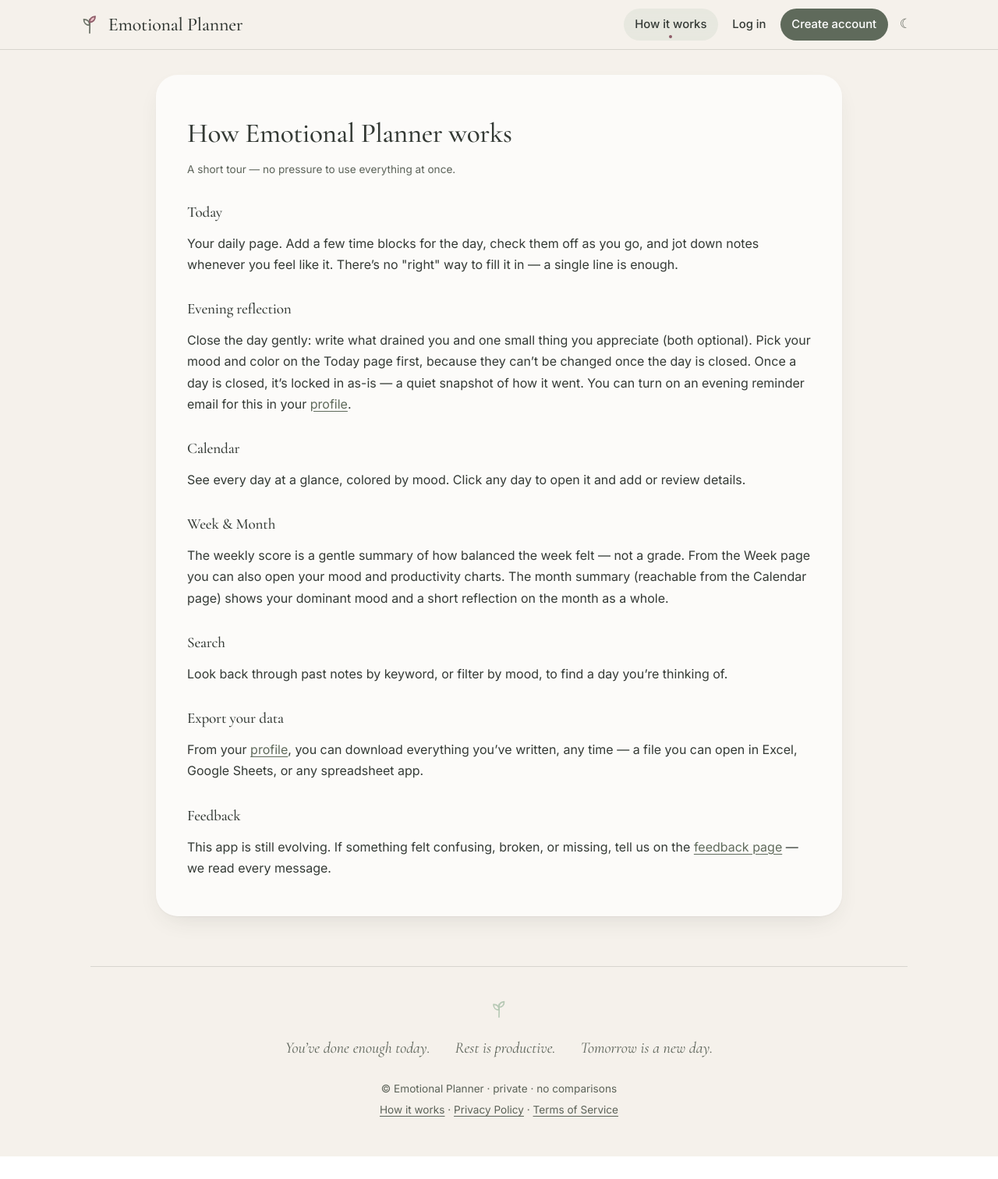
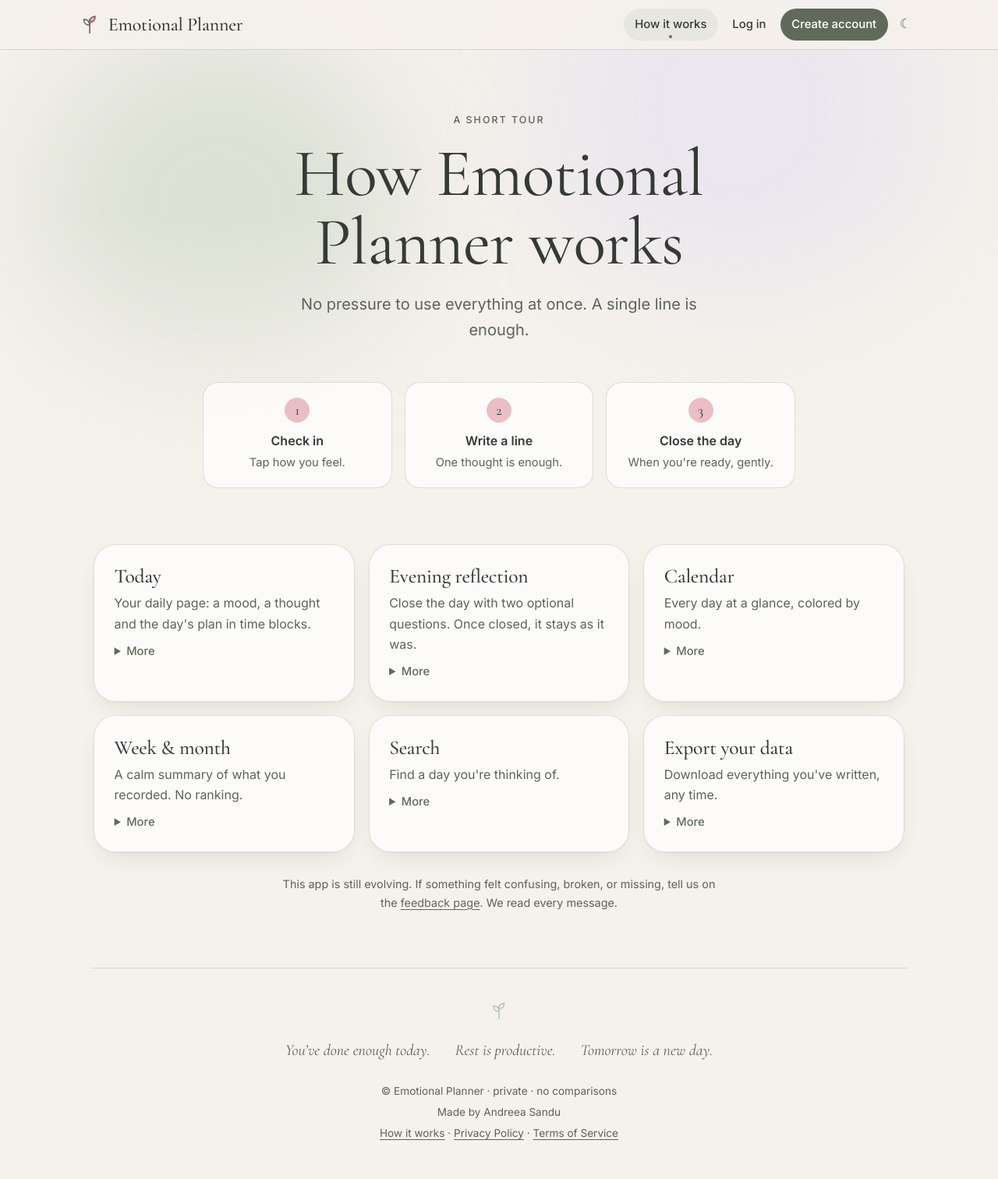
Before and after one commit to SanduAndreea22/day_planner, a Django app: page /how-it-works/ in a window 1280 px wide. Shown: the whole page at 78% size. Before the commit the page ends 1483 px from the top, so only its background shows below. Run offline with Django 5.2, Linux system fonts and the light colour scheme; parts of the project's set-up code (start-up, migrations or seed data) failed here and were passed over.

Commit message:
Landing: real app screenshot, privacy facts band; scannable How it works; author in footer
Co-Authored-By: Claude Sonnet 5.5 <noreply@anthropic.com>
Claude-Session: https://claude.ai/code/session_01Gn5nm8yv1rYHLehgJpr9be

```diff
--- a/planner/static/planner/home.css
+++ b/planner/static/planner/home.css
@@ -145,3 +145,27 @@ body.dark .peek-tile.is-picked { outline-color: var(--ivory); }
 @media (max-width: 720px) { .peek-tile { flex-direction: row; justify-content: flex-start; gap: 1rem; padding: 0.9rem 1.1rem; } .peek-tile .mood-glyph { width: 32px; height: 32px; } }
 .audience { max-width: 34rem; margin: 1.2rem auto 0; font-family: var(--font-serif); font-style: italic; font-size: 1.25rem; line-height: 1.35; color: var(--heading); }
 .cta-note { max-width: 36rem; margin-left: auto; margin-right: auto; }
+
+/* ---------- Guide ---------- */
+.rhythm { list-style: none; display: grid; grid-template-columns: repeat(3, 1fr); gap: 1rem; max-width: 760px; margin: 0 auto; padding: 0; }
+.rhythm li { display: flex; flex-direction: column; align-items: center; gap: 0.2rem; text-align: center; padding: 1.2rem 0.8rem; border-radius: 20px; background: var(--bg-card); border: 1px solid var(--border); }
+.rhythm li span:last-child { color: var(--text-muted); font-size: 0.92rem; }
+.rhythm-num { width: 2rem; height: 2rem; border-radius: 50%; display: grid; place-items: center; background: var(--rose); color: #343A35; font-family: var(--font-serif); font-size: 1.15rem; margin-bottom: 0.4rem; }
+.guide-grid { display: grid; grid-template-columns: repeat(auto-fit, minmax(290px, 1fr)); gap: 1.1rem; }
+.guide-card { padding: 1.6rem; }
+.guide-card h2 { font-size: 1.6rem; margin: 0 0 0.4rem; }
+.guide-card p { margin: 0 0 0.6rem; color: var(--text-muted); }
+.guide-card details { margin-top: 0.4rem; }
+.guide-card summary { cursor: pointer; color: var(--primary); font-weight: 500; font-size: 0.92rem; }
+.guide-card details p { margin-top: 0.6rem; color: var(--text-main); }
+@media (max-width: 560px) { .rhythm { grid-template-columns: 1fr; } }
+
+/* ---------- Trust band + screenshot (landing) ---------- */
+.trust { display: grid; grid-template-columns: repeat(3, 1fr); gap: 1rem; max-width: 900px; margin: 0 auto; }
+.trust-item { text-align: center; padding: 1.2rem 1rem; border-radius: 20px; background: var(--bg-card); border: 1px solid var(--border); }
+.trust-item strong { display: block; font-family: var(--font-serif); font-size: 1.25rem; font-weight: 500; margin-bottom: 0.2rem; color: var(--heading); }
+.trust-item span { color: var(--text-muted); font-size: 0.9rem; }
+.trust-links { text-align: center; margin-top: 1rem; font-size: 0.92rem; }
+.shot { max-width: 560px; margin: 0 auto; padding: 0.6rem; overflow: hidden; }
+.shot img { display: block; width: 100%; height: auto; border-radius: 20px; }
+@media (max-width: 640px) { .trust { grid-template-columns: 1fr; } }
--- a/planner/templates/base.html
+++ b/planner/templates/base.html
@@ -128,6 +128,7 @@
         </div>
         {% endblock %}
         <div class="footer-meta muted">© Emotional Planner · private · no comparisons</div>
+        <div class="footer-meta muted">Made by Andreea Sandu</div>
         <div class="footer-meta muted">
             <a href="{% url 'guide' %}">How it works</a> · {% if user.is_authenticated %}<a href="{% url 'feedback' %}">Feedback</a> · {% endif %}<a href="{% url 'privacy_policy' %}">Privacy Policy</a> · <a href="{% url 'terms' %}">Terms of Service</a>
         </div>
--- a/planner/templates/planner/guide.html
+++ b/planner/templates/planner/guide.html
@@ -1,50 +1,62 @@
 {% extends "base.html" %}
+{% load static %}
 
-{% block title %}How it works · Emotional Planner{% endblock %}
+{% block title %}How it works{% endblock %}
+
+{% block extra_head %}<link rel="stylesheet" href="{% static 'planner/home.css' %}">{% endblock %}
 
 {% block content %}
-<div class="legal-card">
-    <h1 class="title-gradient">How Emotional Planner works</h1>
-    <p class="updated-date">A short tour — no pressure to use everything at once.</p>
+<div class="sanctuary">
+    <div class="sanctuary-bg" aria-hidden="true"></div>
 
-    <h2>Today</h2>
-    <p>
-        Your daily page. Add a few time blocks for the day, check them off as you go, and jot down
-        notes whenever you feel like it. There’s no "right" way to fill it in — a single line is enough.
-    </p>
+    <header class="hero rise d1" style="padding-bottom: 1.5rem;">
+        <p class="eyebrow">A short tour</p>
+        <h1 style="max-width: 16ch;">How Emotional Planner works</h1>
+        <p class="hero-sub">No pressure to use everything at once. A single line is enough.</p>
+    </header>
 
-    <h2>Evening reflection</h2>
-    <p>
-        Close the day gently: write what drained you and one small thing you appreciate (both optional). Pick your mood and color on the Today page first, because they can’t be changed once the day is closed. Once a day is closed, it’s locked in as-is — a quiet snapshot of how it went. You
-        can turn on an evening reminder email for this in your <a href="{% url 'profile' %}">profile</a>.
-    </p>
+    <section class="rise d2" aria-label="The daily rhythm">
+        <ol class="rhythm">
+            <li><span class="rhythm-num">1</span><strong>Check in</strong><span>Tap how you feel.</span></li>
+            <li><span class="rhythm-num">2</span><strong>Write a line</strong><span>One thought is enough.</span></li>
+            <li><span class="rhythm-num">3</span><strong>Close the day</strong><span>When you're ready, gently.</span></li>
+        </ol>
+    </section>
 
-    <h2>Calendar</h2>
-    <p>
-        See every day at a glance, colored by mood. Click any day to open it and add or review details.
-    </p>
-
-    <h2>Week &amp;  Month</h2>
-    <p>
-        The weekly score is a gentle summary of how balanced the week felt — not a grade. From the Week page you can also open your mood and productivity charts. The month summary
-        (reachable from the Calendar page) shows your dominant mood and a short reflection on the month as a whole.
-    </p>
-
-    <h2>Search</h2>
-    <p>
-        Look back through past notes by keyword, or filter by mood, to find a day you’re thinking of.
-    </p>
-
-    <h2>Export your data</h2>
-    <p>
-        From your <a href="{% url 'profile' %}">profile</a>, you can download everything you’ve written,
-        any time — a file you can open in Excel, Google Sheets, or any spreadsheet app.
-    </p>
-
-    <h2>Feedback</h2>
-    <p>
-        This app is still evolving. If something felt confusing, broken, or missing, tell us on the
-        <a href="{% url 'feedback' %}">feedback page</a> — we read every message.
-    </p>
+    <section class="section rise d3" aria-label="Features">
+        <div class="guide-grid">
+            <article class="card guide-card">
+                <h2>Today</h2>
+                <p>Your daily page: a mood, a thought and the day's plan in time blocks.</p>
+                <details><summary>More</summary><p>Add a few time blocks for the day, check them off as you go, and jot down notes whenever you feel like it. There’s no "right" way to fill it in — a single line is enough.</p></details>
+            </article>
+            <article class="card guide-card">
+                <h2>Evening reflection</h2>
+                <p>Close the day with two optional questions. Once closed, it stays as it was.</p>
+                <details><summary>More</summary><p>Write what drained you and one small thing you appreciate (both optional). Pick your mood and color on the Today page first, because they can’t be changed once the day is closed. You can turn on an evening reminder email in your <a href="{% url 'profile' %}">profile</a>.</p></details>
+            </article>
+            <article class="card guide-card">
+                <h2>Calendar</h2>
+                <p>Every day at a glance, colored by mood.</p>
+                <details><summary>More</summary><p>Click any day to open it and add or review details.</p></details>
+            </article>
+            <article class="card guide-card">
+                <h2>Week &amp; month</h2>
+                <p>A calm summary of what you recorded. No ranking.</p>
+                <details><summary>More</summary><p>The week page gives a gentle summary of the days you logged and links to your mood and productivity charts. The month summary (reachable from the Calendar page) shows your dominant mood and a short reflection on the month as a whole.</p></details>
+            </article>
+            <article class="card guide-card">
+                <h2>Search</h2>
+                <p>Find a day you're thinking of.</p>
+                <details><summary>More</summary><p>Look back through past notes by keyword, or filter by mood.</p></details>
+            </article>
+            <article class="card guide-card">
+                <h2>Export your data</h2>
+                <p>Download everything you've written, any time.</p>
+                <details><summary>More</summary><p>From your <a href="{% url 'profile' %}">profile</a>, you get a file you can open in Excel, Google Sheets, or any spreadsheet app.</p></details>
+            </article>
+        </div>
+        <p class="cta-note" style="text-align:center; margin-top:1.8rem;">This app is still evolving. If something felt confusing, broken, or missing, tell us on the <a href="{% url 'feedback' %}">feedback page</a>. We read every message.</p>
+    </section>
 </div>
 {% endblock %}
```
Also changed, not shown: planner/templates/planner/home.html (+18 -8 lines), planner/tests/test_home.py (+4 -3 lines), planner/static/planner/app-today.png (added).
